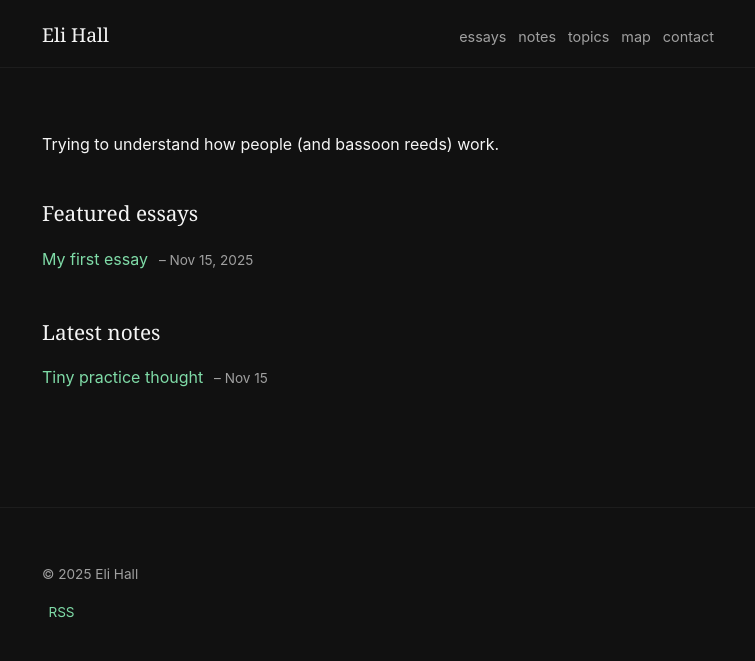
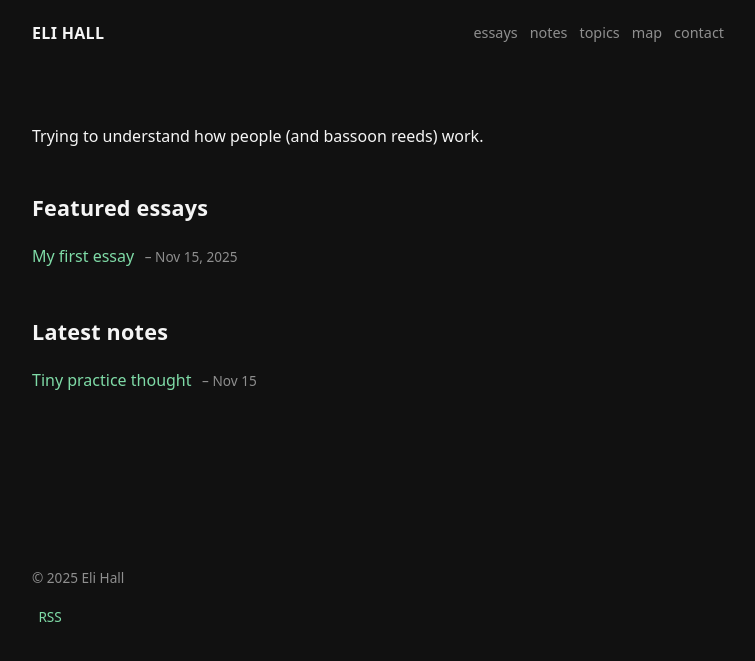
Before and after one commit to ethall52xyz/elihall, a Jekyll site: the page built from index.html, in a window 1280 px wide. Shown: the top 661 px of the page, without its empty margins (262-1017 px from the left). Built offline with Jekyll 4.4.1, drawn with Linux system fonts in a browser that asks for light colours.

Commit message:
Update main.css

```diff
--- a/assets/css/main.css
+++ b/assets/css/main.css
@@ -1,23 +1,21 @@
 /* =============================
-   Basic theme
+   Modern dark theme
    ============================= */
 
 :root {
   /* Colors */
   --bg: #111111;
   --text: #f5f5f5;
-  --muted: #a0a0a0;
-  --accent: #7fdba7;
+  --muted: #8f8f8f;
+  --accent: #7fdba7;        /* normal link color */
+  --hover: #ffe49c;         /* soft yellow hover */
 
   /* Layout */
-  --max-width: 720px;
+  --max-width: 740px;
 
-  /* Fonts (Notion-ish body, serif headings) */
-  --font-body: -apple-system, BlinkMacSystemFont, "Segoe UI", system-ui, sans-serif;
-  --font-serif: "Georgia", "Times New Roman", serif;
+  /* Fonts: modern sans (Notion-ish) */
+  --font-body: system-ui, -apple-system, BlinkMacSystemFont, "Segoe UI", sans-serif;
 }
-
-/* Reset-ish basics */
 
 *,
 *::before,
@@ -35,11 +33,11 @@ body {
   background: var(--bg);
   color: var(--text);
   font-family: var(--font-body);
-  line-height: 1.6;
+  line-height: 1.7;
   font-size: 16px;
 }
 
-/* Layout */
+/* Layout wrapper */
 
 .container {
   max-width: var(--max-width);
@@ -47,29 +45,29 @@ body {
   padding: 2rem 1.5rem 4rem;
 }
 
-/* Header / nav (very simple, text-first) */
+/* Header */
 
 .site-header {
-  border-bottom: 1px solid rgba(255, 255, 255, 0.05);
   margin-bottom: 2rem;
 }
 
 .site-header .container {
   display: flex;
   flex-wrap: wrap;
-  align-items: baseline;
+  align-items: center;
   justify-content: space-between;
   gap: 0.75rem;
   padding-top: 1.25rem;
-  padding-bottom: 1rem;
+  padding-bottom: 0.75rem;
 }
 
 .site-title {
-  font-family: var(--font-serif);
-  font-weight: 500;
+  font-weight: 600;
+  letter-spacing: 0.02em;
   text-decoration: none;
   color: var(--text);
-  font-size: 1.2rem;
+  font-size: 1rem;
+  text-transform: uppercase;
 }
 
 .site-nav {
@@ -85,23 +83,23 @@ body {
 }
 
 .site-nav a:hover {
-  color: var(--accent);
+  color: var(--hover);
 }
 
 /* Typography */
 
 h1, h2, h3 {
-  font-family: var(--font-serif);
-  font-weight: 500;
+  font-weight: 600;
   margin: 2rem 0 0.75rem;
+  letter-spacing: 0.01em;
 }
 
 h1 {
-  font-size: 1.8rem;
+  font-size: 1.9rem;
 }
 
 h2 {
-  font-size: 1.3rem;
+  font-size: 1.35rem;
 }
 
 h3 {
@@ -119,6 +117,7 @@ a {
 
 a:hover {
   text-decoration: underline;
+  color: var(--hover);
 }
 
 ul, ol {
@@ -145,7 +144,7 @@ ul, ol {
   padding: 0.25rem 0;
 }
 
-/* Meta text / tags */
+/* Meta / tags */
 
 .meta {
   color: var(--muted);
@@ -153,18 +152,17 @@ ul, ol {
   margin-left: 0.4rem;
 }
 
+/* Tags: italic, inline (no bubbles) */
+
 .post-tags {
   margin-left: 0.4rem;
 }
 
 .tag {
-  display: inline-block;
-  padding: 0.05rem 0.4rem;
-  margin-left: 0.25rem;
-  border-radius: 999px;
-  border: 1px solid rgba(255, 255, 255, 0.08);
-  font-size: 0.75rem;
+  font-style: italic;
+  font-size: 0.85rem;
   color: var(--muted);
+  margin-left: 0.3rem;
 }
 
 /* Post layout */
@@ -191,17 +189,7 @@ ul, ol {
 }
 
 .post-list-item {
-  padding: 0.5rem 0;
-  border-bottom: 1px solid rgba(255, 255, 255, 0.05);
-}
-
-.post-list-item:last-child {
-  border-bottom: none;
-}
-
-.post-list-item .summary {
-  color: var(--muted);
-  margin-top: 0.15rem;
+  padding: 0.6rem 0;
 }
 
 /* Backlinks */
@@ -209,13 +197,12 @@ ul, ol {
 .backlinks {
   margin-top: 3rem;
   padding-top: 1.5rem;
-  border-top: 1px solid rgba(255, 255, 255, 0.08);
 }
 
 .backlinks h2 {
-  font-size: 0.9rem;
+  font-size: 0.85rem;
   text-transform: uppercase;
-  letter-spacing: 0.08em;
+  letter-spacing: 0.09em;
   color: var(--muted);
   margin-bottom: 0.5rem;
 }
@@ -241,9 +228,7 @@ ul, ol {
   margin-left: 0.4rem;
   padding: 0.05rem 0.35rem;
   border-radius: 999px;
-  border: 1px solid rgba(255, 255, 255, 0.08);
   font-size: 0.7rem;
-  text-transform: uppercase;
   letter-spacing: 0.08em;
   color: var(--muted);
 }
@@ -251,7 +236,6 @@ ul, ol {
 /* Footer */
 
 .site-footer {
-  border-top: 1px solid rgba(255, 255, 255, 0.05);
   margin-top: 3rem;
   padding-top: 1.5rem;
   font-size: 0.85rem;
```
